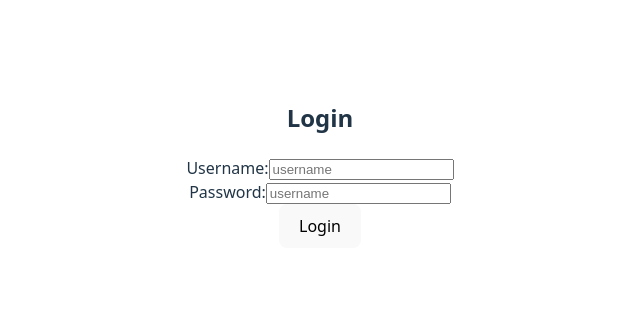
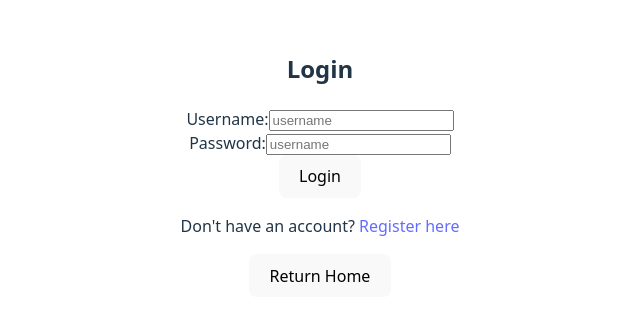
Before and after one commit to Dylankuneman04/SmallProject_COP4331C_22, a React (Vite) app in the folder vite-small-project/: page /login in a window 1280 px wide. Shown: the part 236-556 px from the top of the page, without its empty margins (320-960 px from the left). Built offline with nearby package versions, Linux system fonts and the light colour scheme.

Commit message:
built the current version of the app. Ready for a branch merge.

```diff
--- a/vite-small-project/src/pages/Login.jsx
+++ b/vite-small-project/src/pages/Login.jsx
@@ -1,6 +1,9 @@
+import { Link } from "react-router-dom";
+
 function Login() {
 
   return (
+    <>
       <form action="">
         <h2>Login</h2>
         <div>
@@ -15,6 +18,14 @@ function Login() {
           <button type="submit">Login</button>
         </div>
       </form>
+      <div className="Login-footer">
+        <p>Don't have an account? <Link to="/register">Register here</Link></p>
+      </div>
+      <Link to="/">
+        <button>Return Home</button>
+      </Link>
+
+    </>
   );
 }
 
```
Also changed, not shown: 5 other files (tests, documents, lock files or other folders). Lines whose indentation alone changed are shown as unchanged.
